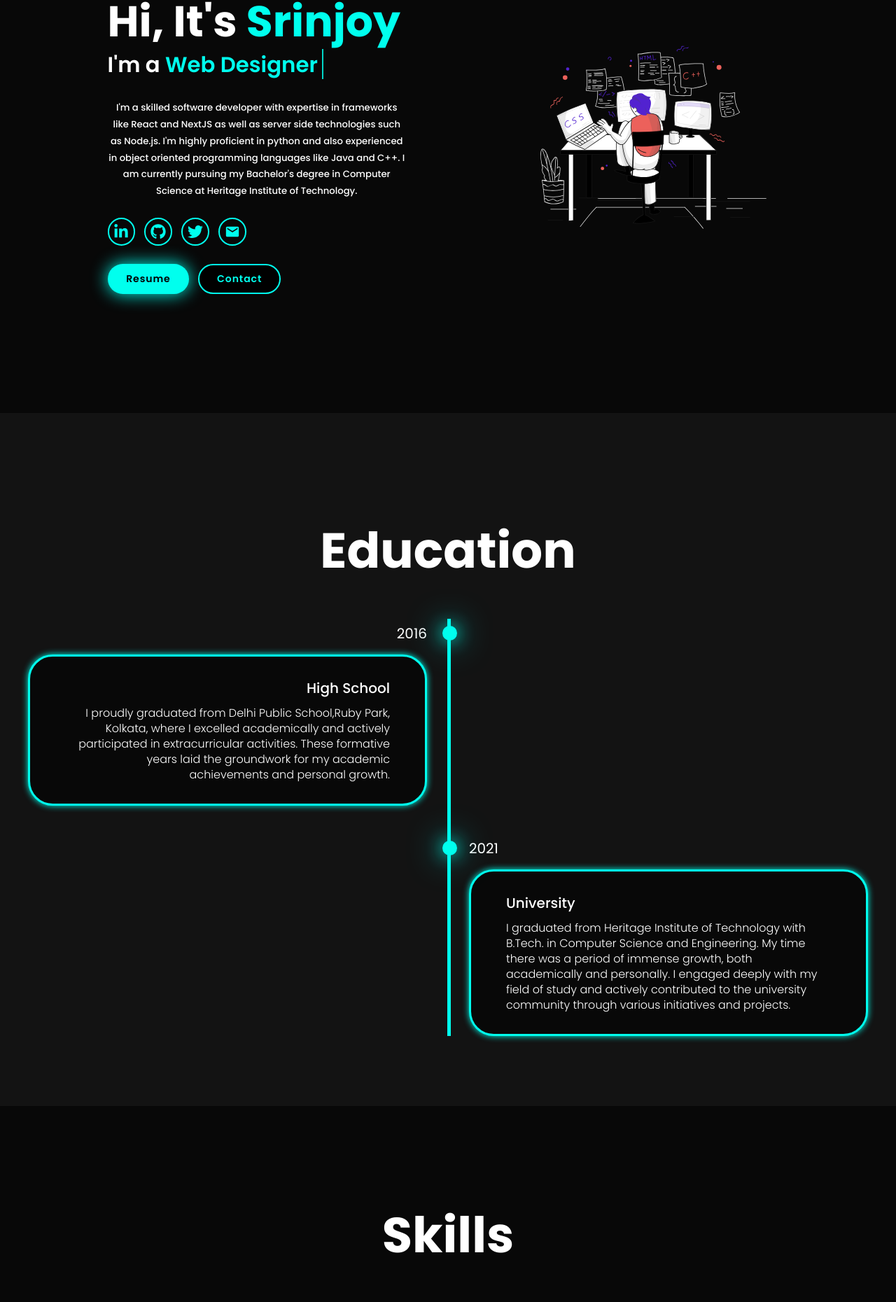
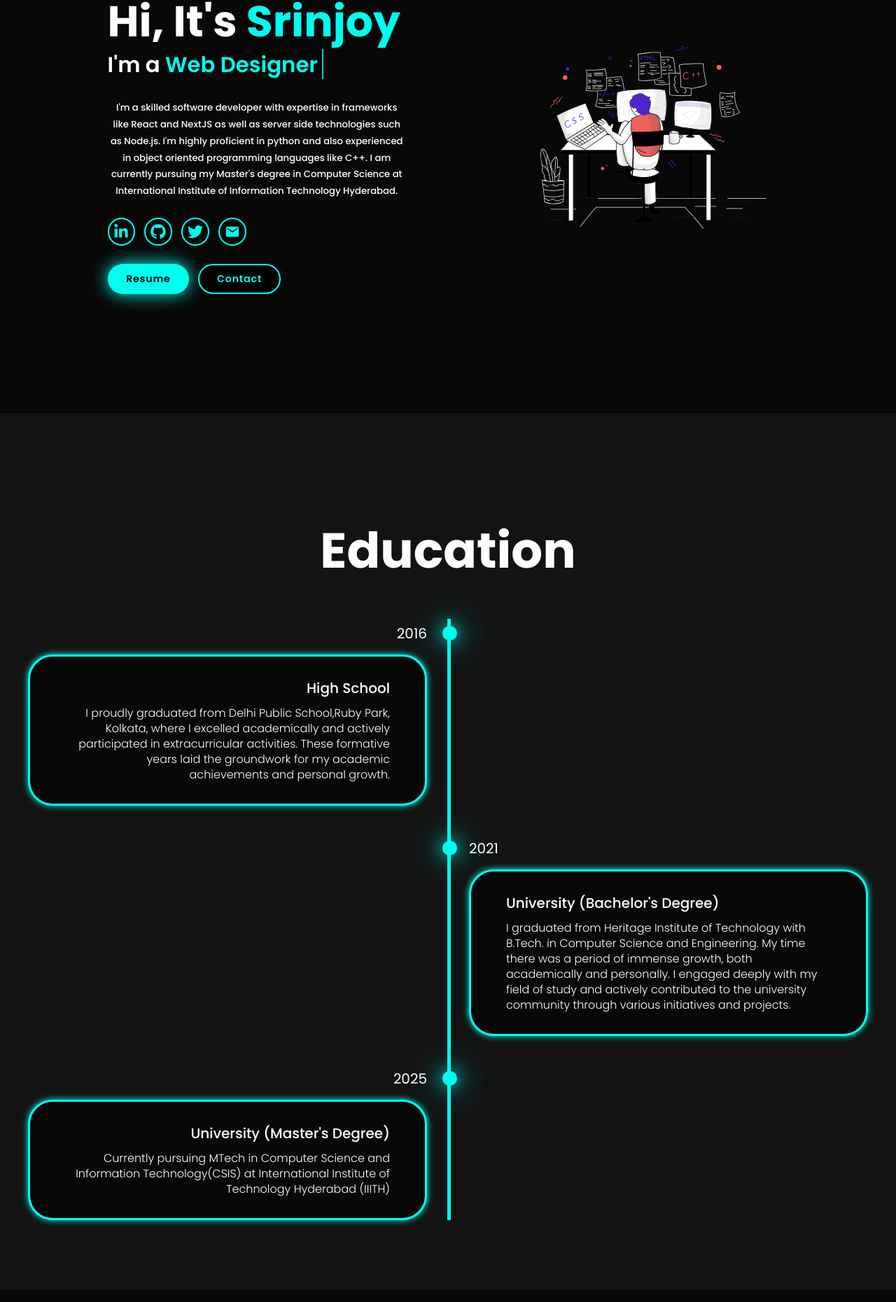
Before and after one commit to Srinjoy003/personal-portfolio, a Next.js app: page / in a window 1280 px wide. Shown: the part 210-2070 px from the top of the page at 70% size. Built offline with nearby package versions, Linux system fonts and the light colour scheme.

Commit message:
Updated portfolio

```diff
--- a/app/components/hero.tsx
+++ b/app/components/hero.tsx
@@ -21,9 +21,9 @@ function Hero() {
 					I'm a skilled software developer with expertise in frameworks like
 					React and NextJS as well as server side technologies such as Node.js.
 					I'm highly proficient in python and also experienced in object
-					oriented programming languages like Java and C++. I am currently
-					pursuing my Bachelor's degree in Computer Science at Heritage
-					Institute of Technology.
+					oriented programming languages like C++. I am currently
+					pursuing my Master's degree in Computer Science at International
+					Institute of Information Technology Hyderabad.
 				</p>
 				<div className="social-icons">
 					<a href="https://linkedin.com/in/srinjoy-sengupta-b28565302">
--- a/app/components/projects.tsx
+++ b/app/components/projects.tsx
@@ -55,13 +55,35 @@ function Projects() {
 						<p>
 							A chess engine crafted using algorithms including Minimax,
 							Alpha-Beta Pruning, Iterative Deepening DFS, Quiescence Search and
-							Move ordering. Built using <span>Typescript</span> and integrated into <span>Chess Eclipse</span>.
+							Move ordering. Built using <span>Typescript</span> and integrated
+							into <span>Chess Eclipse</span>.
 						</p>
 						<div className="project-link">
 							<a href="https://github.com/Srinjoy003/BlunderMaster-Chess-Engine">
 								<FaGithub />
 							</a>
 							<a href="https://chess-liard-nine.vercel.app/">
+								<FaExternalLinkAlt />
+							</a>
+						</div>
+					</div>
+
+					<div className="testimonial-item">
+						<img src="/images/collaborativeEditor.png" alt=""></img>
+						<h2>Collaborative Code Editor</h2>
+
+						<p>
+							A real-time code editor supporting multiple languages with live
+							collaboration, in-app chat, and code execution. Built using{" "}
+							<span>Next.JS</span>, <span>Socket.io</span>,{" "}
+							<span>Tailwind</span>, <span>Javascript</span> and{" "}
+							<span>Judge0 API</span> for seamless team coding experiences.
+						</p>
+						<div className="project-link">
+							<a href="https://github.com/Srinjoy003/collaborative-code-editor">
+								<FaGithub />
+							</a>
+							<a href="https://collaborative-code-editor-gacnjbk8d-srinjoy003s-projects.vercel.app/">
 								<FaExternalLinkAlt />
 							</a>
 						</div>
--- a/app/components/timeline.tsx
+++ b/app/components/timeline.tsx
@@ -24,13 +24,24 @@ function Timeline() {
 					<div className="timeline-dot"></div>
 					<div className="timeline-date">2021</div>
 					<div className="timeline-content">
-						<h3>University</h3>
+						<h3>University (Bachelor&apos;s Degree)</h3>
 						<p>
 							I graduated from Heritage Institute of Technology with B.Tech. in
 							Computer Science and Engineering. My time there was a period of
 							immense growth, both academically and personally. I engaged deeply
 							with my field of study and actively contributed to the university
 							community through various initiatives and projects.
+						</p>
+					</div>
+				</div>
+
+				<div className="timeline-item">
+					<div className="timeline-dot"></div>
+					<div className="timeline-date">2025</div>
+					<div className="timeline-content">
+						<h3>University (Master&apos;s Degree)</h3>
+						<p>
+							Currently pursuing MTech in Computer Science and Information Technology(CSIS) at International Institute of Technology Hyderabad (IIITH)
 						</p>
 					</div>
 				</div>
```
Also changed, not shown: public/images/collaborativeEditor.png (added).
